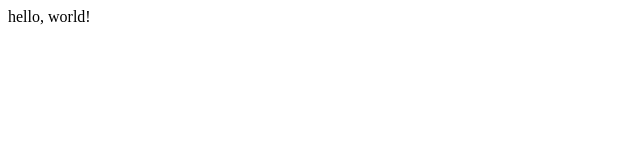
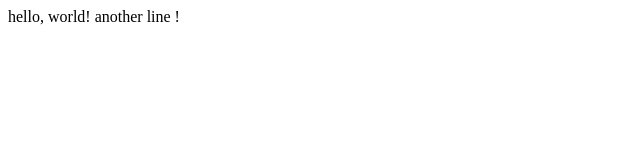
Before and after one commit to dalibaffoun/lecture1, a plain HTML site: page index.html in a window 1280 px wide. Shown: the whole page, without its empty margins (0-640 px from the left). Drawn offline with Linux system fonts and the light colour scheme.

```diff
--- a/index.html
+++ b/index.html
@@ -6,7 +6,7 @@
 </head>
 
 <body>
-    hello, world!
+    hello, world! another line !
 </body>
 
 </html>
```
